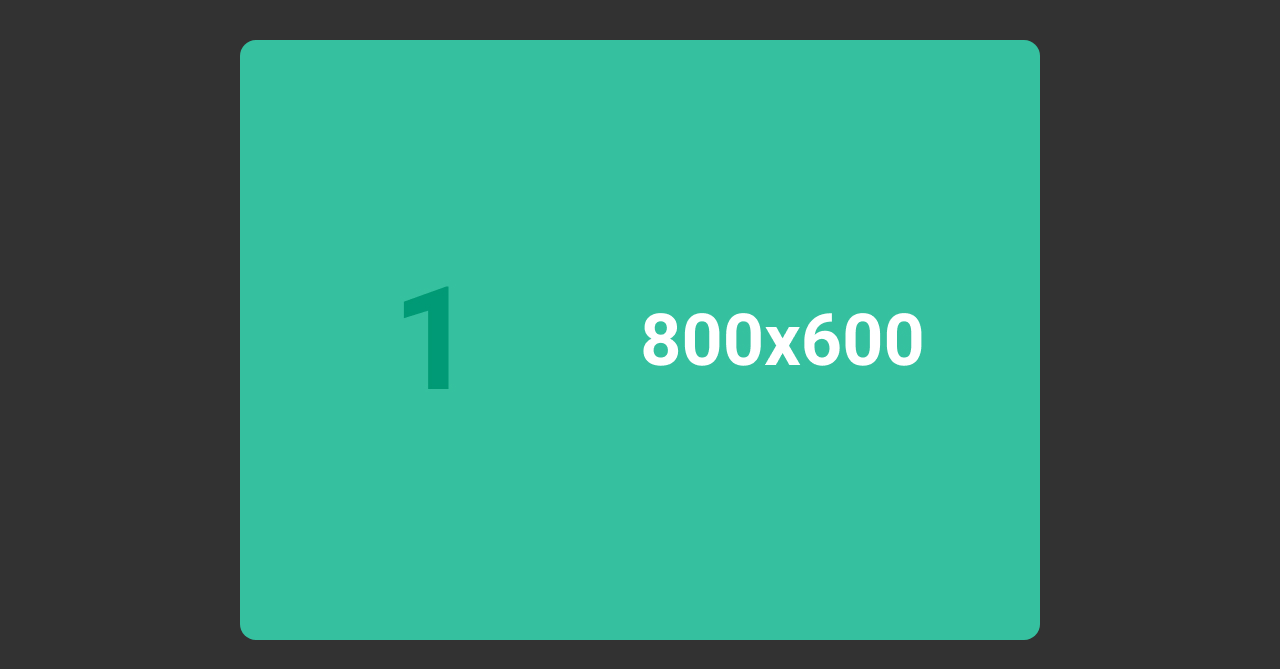
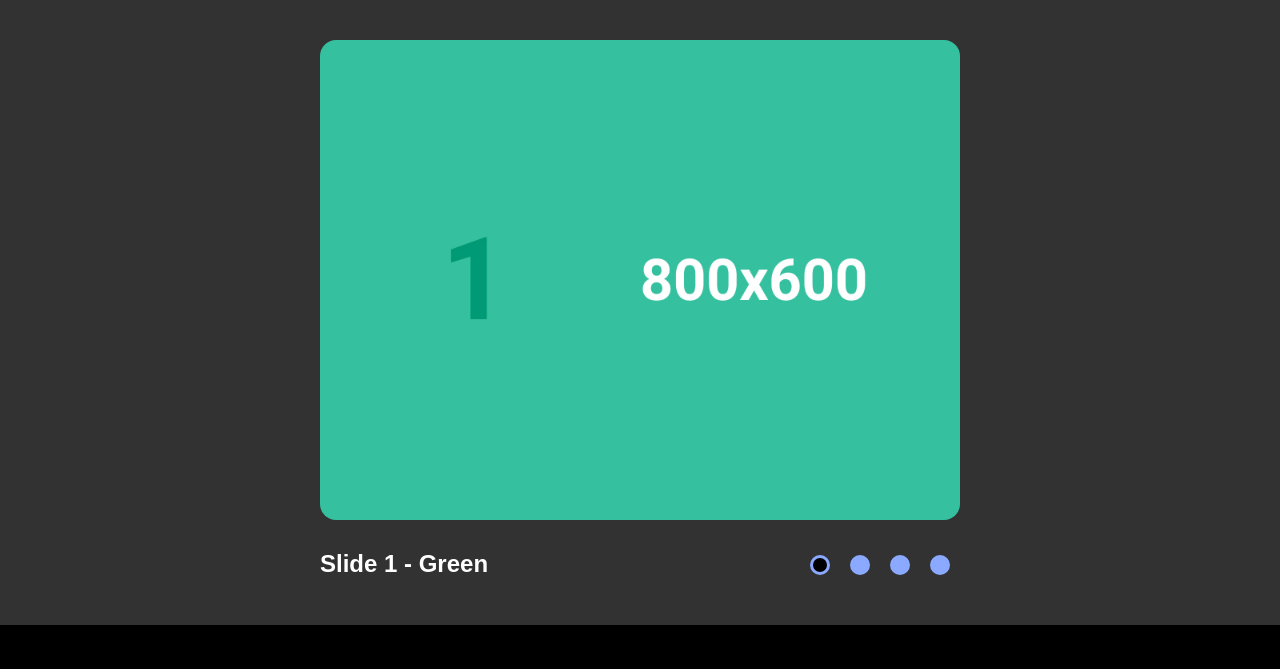
Before and after one commit to khoncharov/cssMemSlider, a plain HTML site: page cssMemSlider/index.html in a window 1280 px wide. Shown: the top 669 px of the page. Drawn offline with Linux system fonts and the light colour scheme.

Commit message:
fix: adjust animation and elements size for desktop (Sun, Oct 17, 2021  9:21:25 AM)

```diff
--- a/cssMemSlider/style.css
+++ b/cssMemSlider/style.css
@@ -1,7 +1,11 @@
 /* General */
 
 :root {
+  /* Delays */
   --basic-dalay: 0.5s;
+
+  /* Colors */
+  --bgc-prime: #323232;
 }
 
 *,
@@ -15,12 +19,12 @@
 html {
   font-family: sans-serif;
   color: white;
+  background-color: black;
 }
 
 .main {
-  background-color: #323232;
+  background-color: var(--bgc-prime);
   padding: 5vh 10vw;
-  height: 100vh;
 }
 
 /* Slider */
@@ -28,35 +32,35 @@ html {
 .slider {
   display: grid;
   margin: 0 auto;
-  width: max-content;
-  height: max-content;
-  grid-template-columns: 1fr 1fr;
-  grid-template-rows: 600px;
-  row-gap: 2rem;
+  width: 50vw;
+  grid-template-rows: 1fr max-content;
+  grid-template-columns: 1fr;
   overflow: hidden;
 }
 
+/* Bullets */
+
 .bullet {
   display: inline-block;
-  grid-column: 2/3;
+  grid-column: 1/2;
   grid-row: 2/3;
   z-index: 10;
   justify-self: end;
   cursor: pointer;
   appearance: none;
-  padding: 30px;
+  padding: 20px;
   width: 0px;
   height: 0px;
   position: relative;
 }
 #bullet-01 {
-  margin-right: 180px;
+  margin-right: 120px;
 }
 #bullet-02 {
-  margin-right: 120px;
+  margin-right: 80px;
 }
 #bullet-03 {
-  margin-right: 60px;
+  margin-right: 40px;
 }
 #bullet-04 {
   margin-right: 0px;
@@ -66,18 +70,18 @@ html {
   content: " ";
   display: block;
   position: absolute;
-  top: 15px;
-  left: 15px;
-  border: 5px solid #8aa9ff;
+  top: 10px;
+  left: 10px;
+  border: 3px solid #8aa9ff;
   border-radius: 50%;
   background-color: #8aa9ff;
-  width: 30px;
-  height: 30px;
+  width: 20px;
+  height: 20px;
   transition: calc(var(--basic-dalay) / 2) ease-out;
 }
 
 .bullet:hover::before {
-  border: 5px solid white;
+  border: 3px solid white;
   background-color: white;
 }
 
@@ -85,26 +89,31 @@ html {
   background-color: black;
 }
 
-.img {
-  border-radius: 1rem;
-}
+/* Card stylies */
 
 .card {
+  display: flex;
+  flex-direction: column;
   opacity: 0;
   transform: translateY(-50%);
-  justify-self: center;
-  grid-column: 1/3;
+  grid-column: 1/2;
   grid-row: 1/3;
   color: transparent;
-  /* ============================== */
   transition: transform var(--basic-dalay) ease-in-out,
     opacity var(--basic-dalay) ease-out,
     color var(--basic-dalay) ease-out var(--basic-dalay);
 }
 
+.img {
+  border-radius: 1rem;
+  width: 100%;
+}
+
 .caption {
-  margin-top: 2.5rem;
-  font-size: 2rem;
+  margin-top: 1.5rem;
+  font-size: 1.5rem;
+  padding: 0.4rem 0;
+  transition: font-size var(--basic-dalay) ease-in-out;
 }
 
 #bullet-01:checked ~ #slide-01,
@@ -115,3 +124,17 @@ html {
   transform: translateY(0);
   color: white;
 }
+
+/* Media query */
+
+/* Mobile view */
+
+@media screen and (max-width: 800px) {
+  html {
+    background-color: slateblue;
+  }
+
+  .img {
+    border-radius: 1vmax;
+  }
+}
```
Also changed, not shown: cssMemSlider/img/frame-01.webp (deleted), cssMemSlider/img/frame-02.webp (deleted), cssMemSlider/img/frame-03.webp (deleted), cssMemSlider/img/frame-04.webp (deleted).
